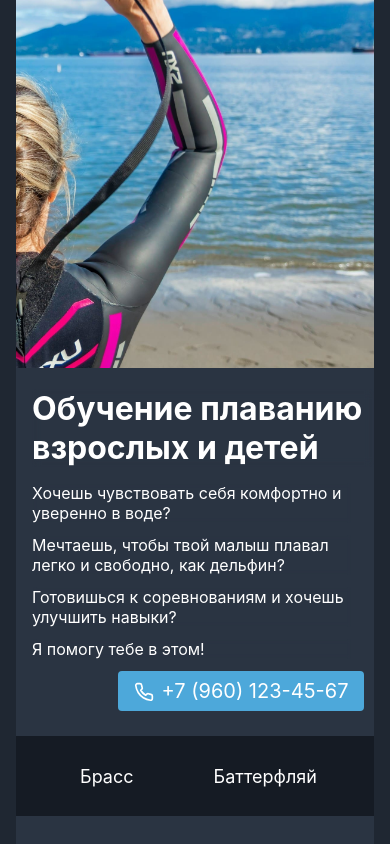
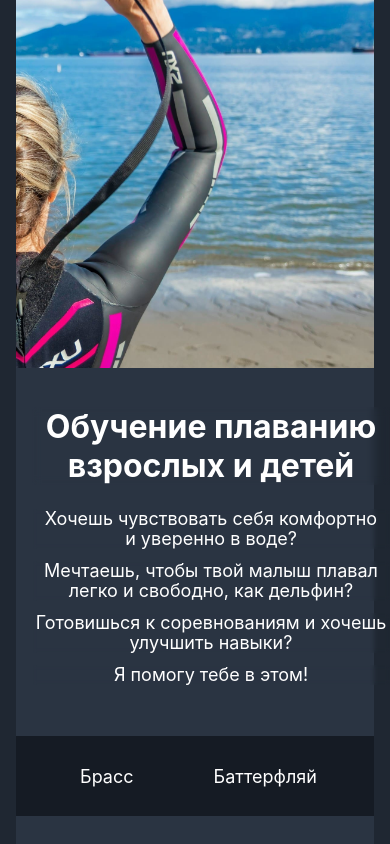
Before and after one commit to eliseevais/swimnextjs, a Next.js app: page / in a window 390 px wide. Shown: the top 844 px of the page. Built offline with nearby package versions, Linux system fonts and the light colour scheme.

Commit message:
fixes for deploy

```diff
--- a/src/common/components/header/header.module.css
+++ b/src/common/components/header/header.module.css
@@ -84,7 +84,7 @@
 .burger {
   position: absolute;
   top: -0.5rem;
-  left: 11rem;
+  right: -10rem;
   display: none;
   flex-direction: column;
   justify-content: space-around;
@@ -121,7 +121,7 @@
 .closeIcon {
   position: fixed;
   top: 1rem;
-  left: 18rem;
+  right: 1rem;
   width: 4rem;
   height: 4rem;
   font-size: 2rem;
--- a/src/common/components/main/main.module.css
+++ b/src/common/components/main/main.module.css
@@ -90,50 +90,41 @@
 
   .leftSide {
     position: relative;
-    min-height: 32px;
   }
 
   .rightSide {
-    min-height: 32px;
+    height: 100%;
   }
 
   .greetings {
+    width: 100%;
     position: absolute;
-    top: 72%;
+    top: 75%;
     left: 1rem;
     transform: translateY(-50%);
     z-index: 9;
     display: flex;
     flex-direction: column;
+    text-align: center;
   }
 
   .greetings h1 {
+    width: 100%;
+    max-width: 23rem;
     font-size: 2rem;
-    max-width: 23rem;
-    margin-bottom: 1rem;
+    margin-bottom: 1.5rem;
   }
 
   .greetings span {
-    max-width: 20rem;
+    width: 100%;
+    max-width: 23rem;
     margin-bottom: 0.75rem;
-    font-size: 1rem;
+    font-size: 1.125rem;
     line-height: 1.25rem;
   }
 
   .buttonCallme {
-    position: fixed;
-    bottom: -2.5rem;
-    left: 25%;
-    min-height: 2.5rem;
-    margin-top: 1rem;
-    width: fit-content;
-    padding: 0 1rem;
-    background-color: var(--primary-500);
-    color: var(--light-100);
-    font-size: 0.75rem;
-    border-radius: 0.25rem;
-    cursor: pointer;
-    transition: background-color 0.3s ease, transform 0.3s ease;
+    display: none;
   }
 
   .buttonText {
--- a/src/common/components/main/main.tsx
+++ b/src/common/components/main/main.tsx
@@ -28,12 +28,15 @@ export const Main = () => {
       </div>
       <div className={s.greetings}>
         <h1>Обучение плаванию взрослых и детей</h1>
-        <span>Хочешь чувствовать себя комфортно и уверенно в воде?</span>
         <span>
-          Мечтаешь, чтобы твой малыш плавал легко и свободно, как дельфин?
+          Хочешь чувствовать себя комфортно и&nbsp;уверенно в&nbsp;воде?
         </span>
-        <span>Готовишься к соревнованиям и хочешь улучшить навыки?</span>
-        <span>Я помогу тебе в этом!</span>
+        <span>
+          Мечтаешь, чтобы твой малыш плавал легко и&nbsp;свободно,
+          как&nbsp;дельфин?
+        </span>
+        <span>Готовишься к соревнованиям и&nbsp;хочешь улучшить навыки?</span>
+        <span>Я помогу тебе в&nbsp;этом!</span>
         <div>
           <button className={s.buttonCallme} onClick={onTogglePopupHandler}>
             <div className={s.buttonIcon}>
```
